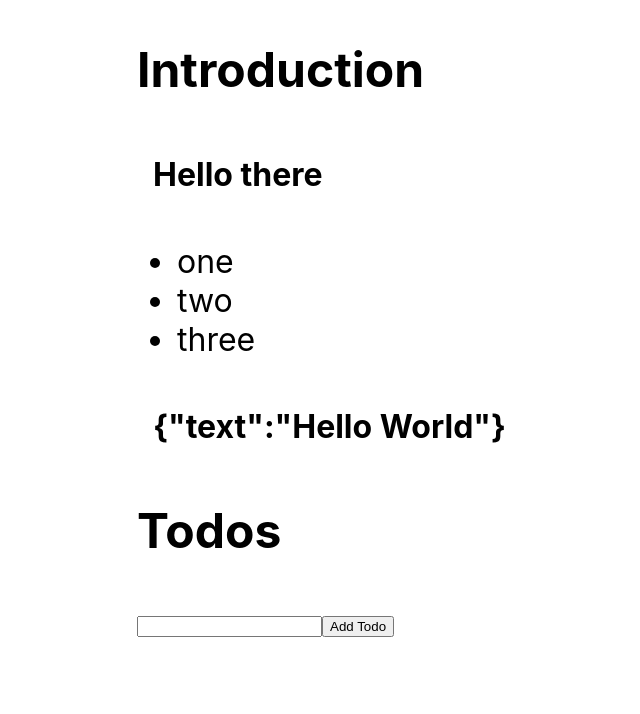
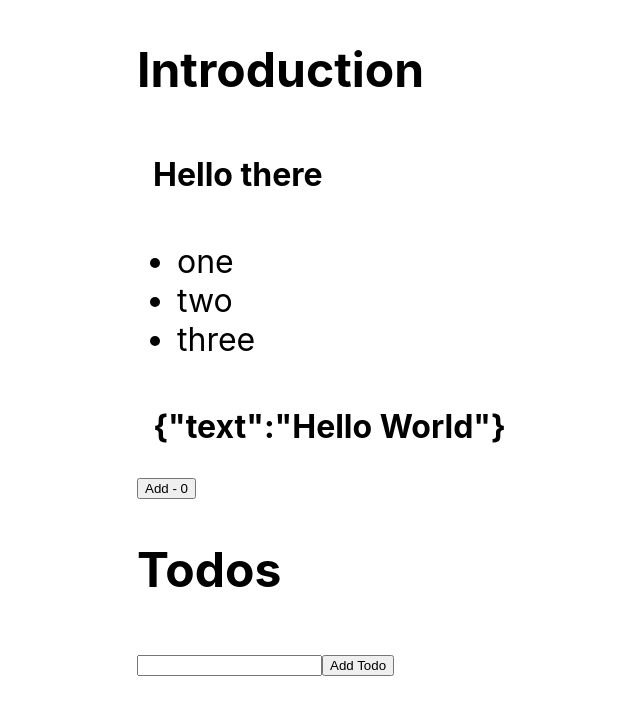
Before and after one commit to ChandrakantPal/TypeScript-basics, a React (Vite) app in the folder episode-20/: page / in a window 1280 px wide. Shown: the top 714 px of the page, without its empty margins (103-743 px from the left). Built offline with nearby package versions, Linux system fonts and the light colour scheme.

Commit message:
Incrementer function used

```diff
--- a/episode-20/src/App.tsx
+++ b/episode-20/src/App.tsx
@@ -98,7 +98,7 @@ function App() {
       <Box>Hello there</Box>
       <List items={['one', 'two', 'three']} onClick={onListClick} />
       <Box>{JSON.stringify(payload)}</Box>
-
+      <Incrementer value={value} setValue={setValue} />
       <Heading title="Todos" />
       {todos?.map((todo) => (
         <div key={todo.id}>
```
